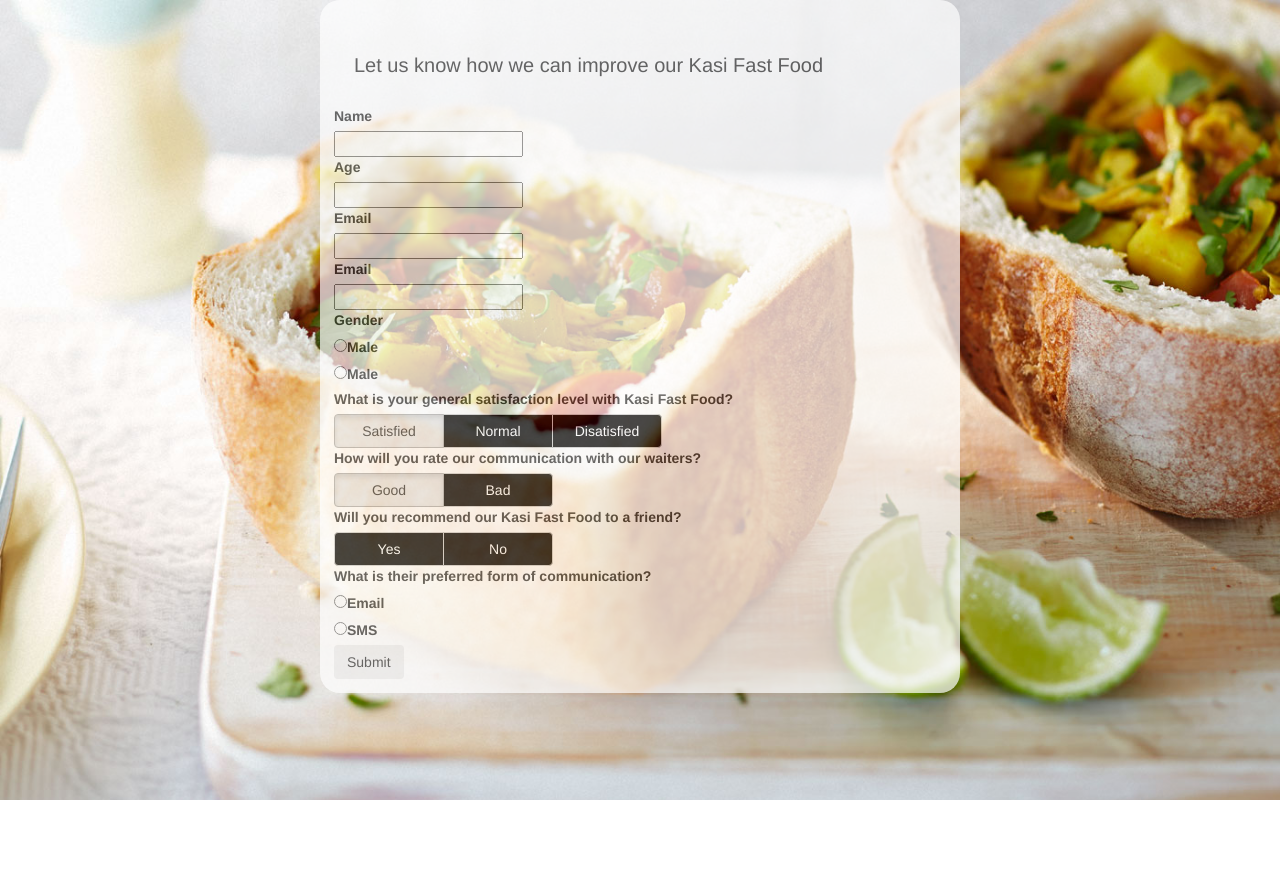
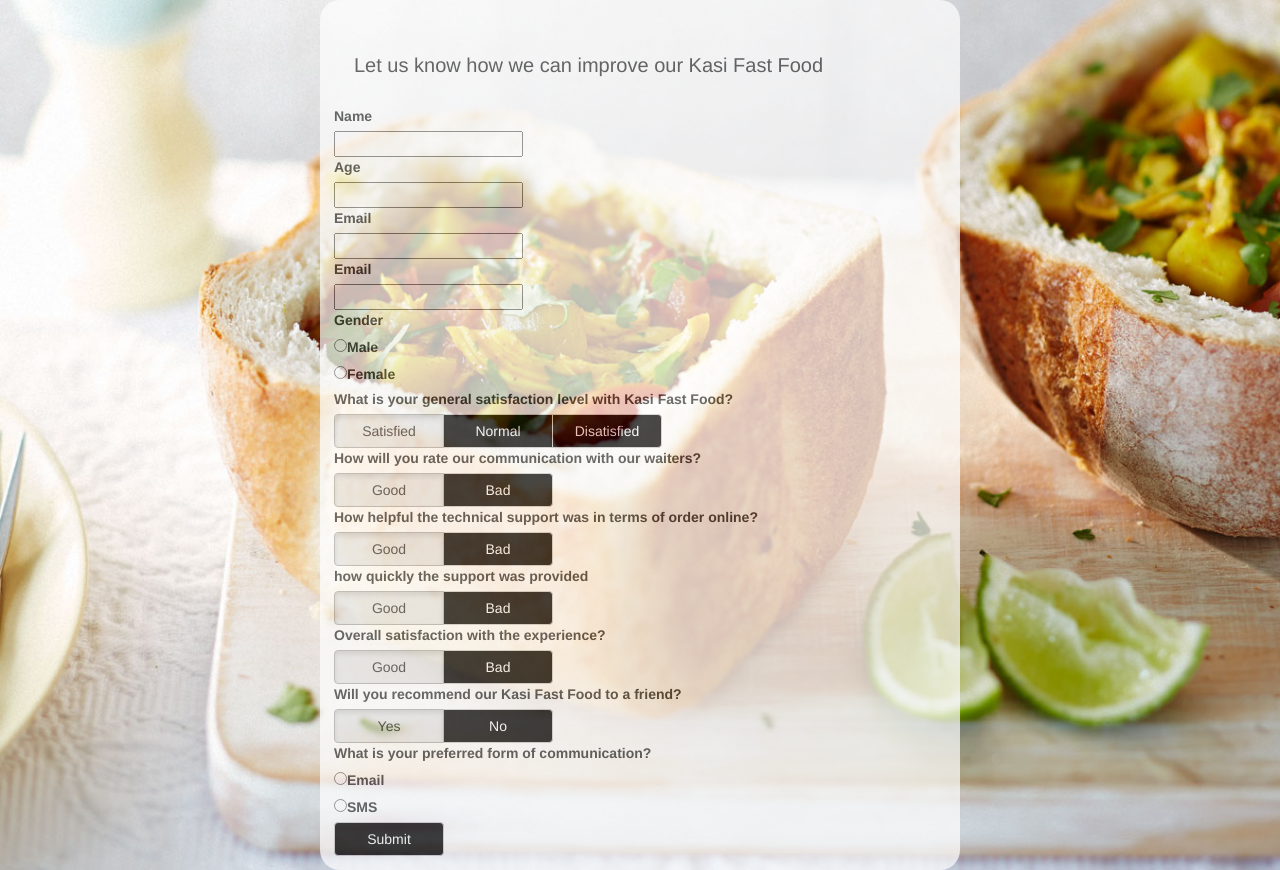
Before and after one commit to nonoza/Practical-Assignment-1, a plain HTML site: page index.html in a window 1280 px wide. Before the commit the page ends 800 px from the top, so only its background shows below. Drawn offline with nearby package versions, Linux system fonts and the light colour scheme.

Commit message:
Add files via upload

```diff
--- a/index.html
+++ b/index.html
@@ -47,7 +47,7 @@
 					<label><input type="radio" value="">Male</label>
 				</div>
 				<div class="option">
-			<label><input type="radio" value="">Male</label>
+			<label><input type="radio" value="">Female</label>
 		</div>
 		</div>
 		</div>
@@ -80,17 +80,60 @@
 							  </label>
 							</div>
 
+							<div class="email">
+ 	<label>  How helpful the technical support was in terms of order online?</label>
+	</div>
+						<div class="btn-group" data-toggle="buttons">
+							  <label class="btn btn-default active">
+							    <input type="radio" name="options" id="option1" checked> Good
+							  </label>
+							  <label class="btn btn-default">
+							    <input type="radio" name="options" id="option2"> Bad
+							  </label>
+							</div>
+
+
+   <div class="email">
+ 	<label> how quickly the support was provided</label>
+	</div>
+						<div class="btn-group" data-toggle="buttons">
+							  <label class="btn btn-default active">
+							    <input type="radio" name="options" id="option1" checked> Good
+							  </label>
+							  <label class="btn btn-default">
+							    <input type="radio" name="options" id="option2"> Bad
+							  </label>
+							</div>
+
+
 				 <div class="email">
+		 	<label>Overall satisfaction with the experience?</label>
+			</div>
+				<div class="btn-group" data-toggle="buttons">
+							  <label class="btn btn-default active">
+							    <input type="radio" name="options" id="option1" checked> Good
+							  </label>
+							  <label class="btn btn-default">
+							    <input type="radio" name="options" id="option2"> Bad
+							  </label>
+							</div>
+
+				<div class="email">
 		 	<label> Will you recommend our Kasi Fast Food to a friend?</label>
 			</div>
-				<div class="btn-group" role="group" aria-label="Basic example">
-				  <button type="button" class="btn btn-default">Yes</button>
-				  <button type="button" class="btn btn-default ">No</button>
-				</div>
-				</div>
+				<div class="btn-group" data-toggle="buttons">
+							  <label class="btn btn-default active">
+							    <input type="radio" name="options" id="option1" checked> Yes
+							  </label>
+							  <label class="btn btn-default">
+							    <input type="radio" name="options" id="option2"> No
+							  </label>
+							</div>
+
+
 
 					<div class="gender">
-				 	<label>What is their preferred form of communication?</label>
+				 	<label>What is your preferred form of communication?</label>
 				 	<div>
 				<div class="option">
 					<label><input type="radio" value="">Email</label>
@@ -101,7 +144,7 @@
 				</div>
 				</div>
          <div class="b1">
-		   <button type="button" class="btn s1">Submit</button>
+		   <button type="button" class="btn btn-default">Submit</button>
 		</div>
 
 
```
